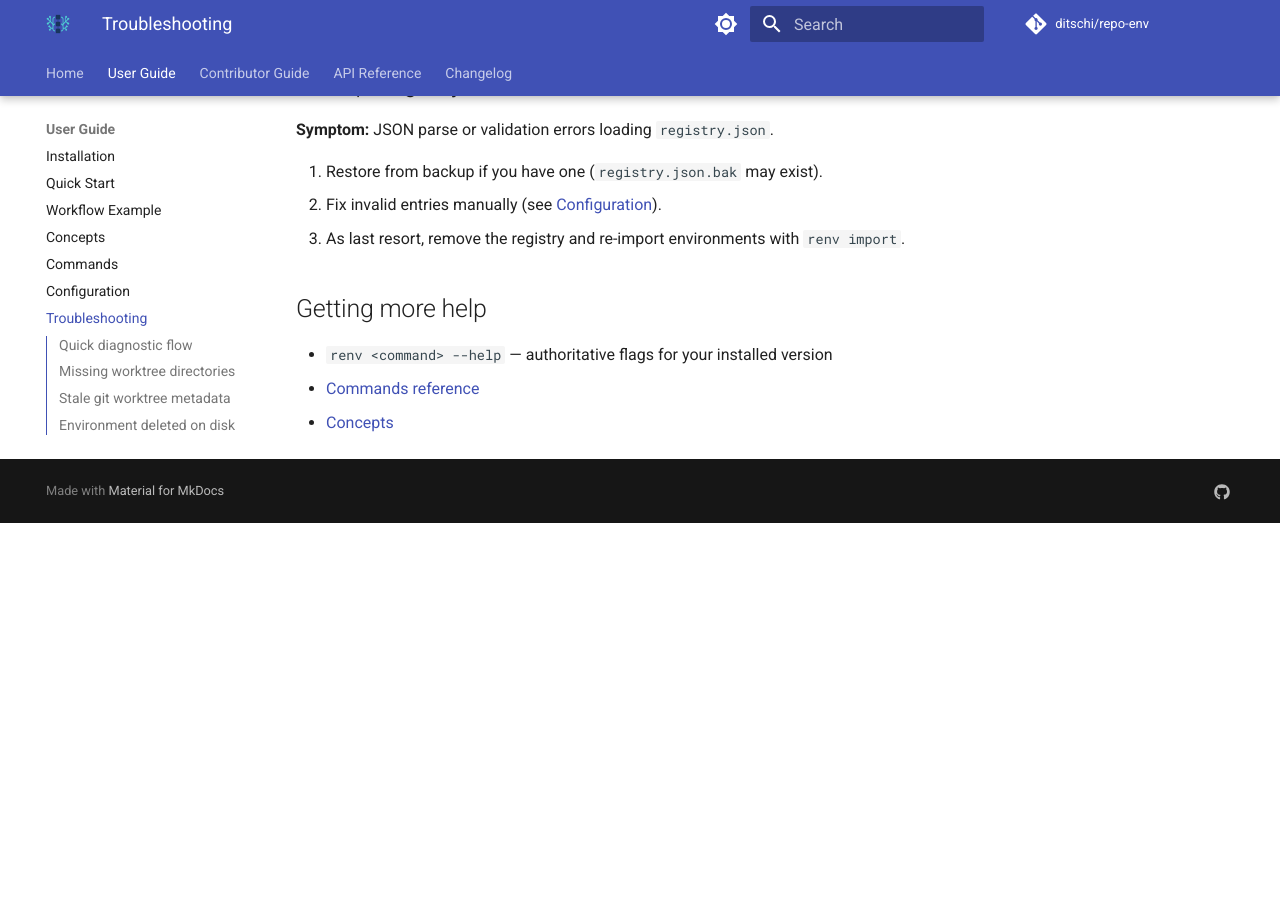
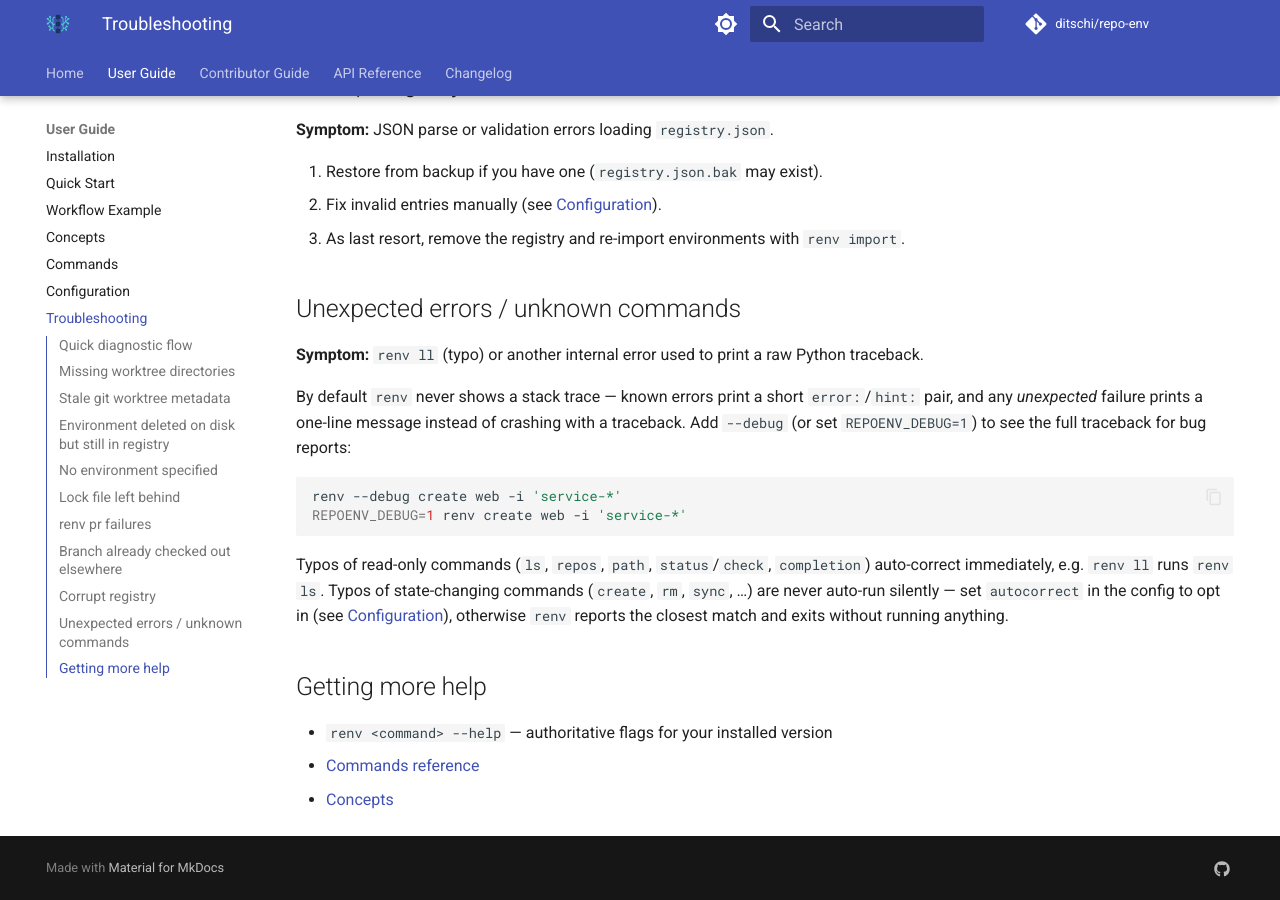
Before and after one commit to ditschi/repo-env, an MkDocs documentation site: the page built from docs/user-guide/troubleshooting.md, in a window 1280 px wide and 900 px high, scrolled down 2722 px. Built offline with MkDocs 1.6.1 and Material for MkDocs 9.7.7, drawn with Linux system fonts in a browser that asks for light colours; comment, search, counter and statistics services are not loaded; the version menu is left out; before the commit the page ends 3245 px from its top, so only the background shows below that.

Commit message:
docs: document --debug flag and safe-command auto-correct behavior
Co-authored-by: Ditschi <ditschi@users.noreply.github.com>

````diff
--- a/docs/user-guide/troubleshooting.md
+++ b/docs/user-guide/troubleshooting.md
@@ -121,6 +121,27 @@ renv pr web --title "feat: …" --push
 2. Fix invalid entries manually (see [Configuration](configuration.md)).
 3. As last resort, remove the registry and re-import environments with `renv import`.
 
+## Unexpected errors / unknown commands
+
+**Symptom:** `renv ll` (typo) or another internal error used to print a raw Python
+traceback.
+
+By default `renv` never shows a stack trace — known errors print a short
+`error:`/`hint:` pair, and any *unexpected* failure prints a one-line message
+instead of crashing with a traceback. Add `--debug` (or set `REPOENV_DEBUG=1`)
+to see the full traceback for bug reports:
+
+```bash
+renv --debug create web -i 'service-*'
+REPOENV_DEBUG=1 renv create web -i 'service-*'
+```
+
+Typos of read-only commands (`ls`, `repos`, `path`, `status`/`check`,
+`completion`) auto-correct immediately, e.g. `renv ll` runs `renv ls`. Typos of
+state-changing commands (`create`, `rm`, `sync`, …) are never auto-run silently
+— set `autocorrect` in the config to opt in (see [Configuration](configuration.md)),
+otherwise `renv` reports the closest match and exits without running anything.
+
 ## Getting more help
 
 - `renv <command> --help` — authoritative flags for your installed version
````
Also changed, not shown: CHANGELOG.md (+9 -0 lines), docs/user-guide/commands.md (+5 -0 lines), docs/user-guide/configuration.md (+3 -1 lines).
